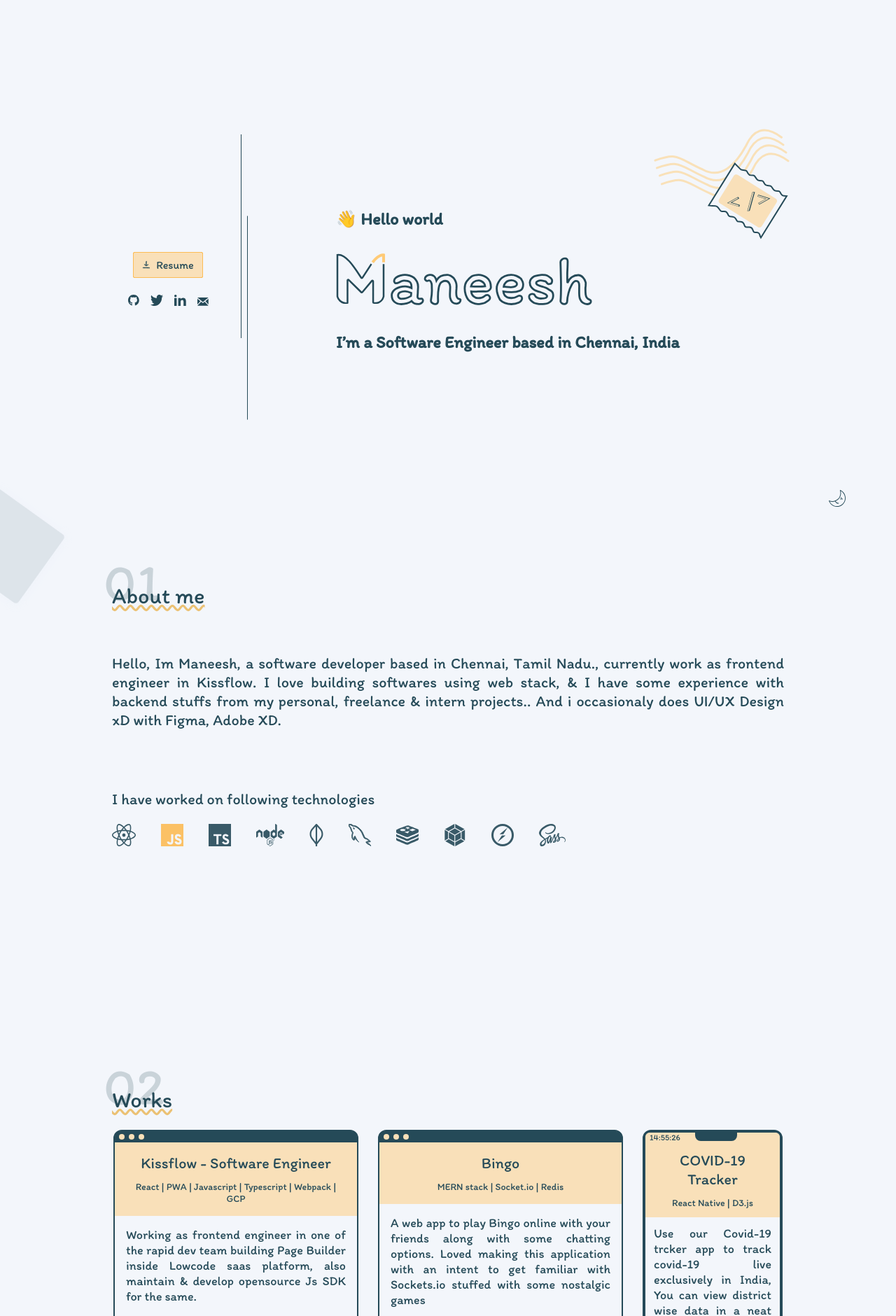
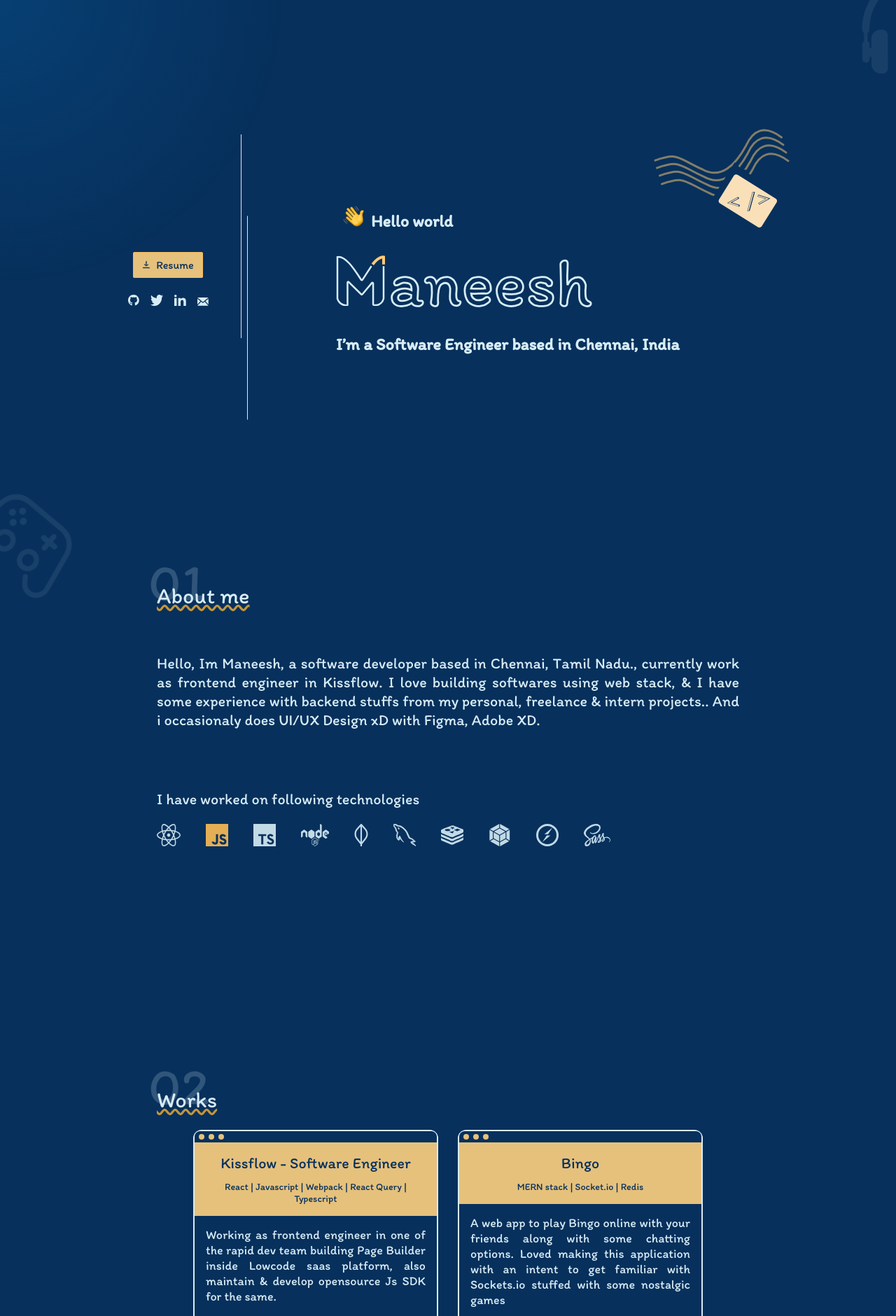
Before and after one commit to manu2699/Portfolio, a Next.js app: page / in a window 1280 px wide. Shown: the top 1880 px of the page at 70% size. Built offline with nearby package versions, Linux system fonts and the light colour scheme.

Commit message:
🎉 updates

```diff
--- a/components/home.tsx
+++ b/components/home.tsx
@@ -1,4 +1,4 @@
-import { useState, useEffect } from "react";
+/* eslint-disable @next/next/no-img-element */
 import { Button } from "./primitives/button";
 
 import styles from "./../styles/home.module.css";
@@ -10,8 +10,6 @@ import EmailIcon from "./../public/svgs/Email.svg";
 import LogoIcon from "./../public/svgs/LogoLight.svg";
 import StampIcon from "./../public/svgs/Stamp.svg";
 import DownloadIcon from "./../public/svgs/Download.svg";
-import LightModeIcon from "./../public/svgs/Light.svg";
-import DarkModeIcon from "./../public/svgs/Dark.svg";
 
 const SocialLinks = [
 	{
@@ -38,22 +36,6 @@ const SocialLinks = [
 ];
 
 export const HomeComponent = () => {
-	const [currMode, setCurrMode] = useState("");
-	useEffect(function onLoad() {
-		let activeMode: string = localStorage.getItem("theme") || "light";
-		setCurrMode(activeMode);
-		document.documentElement.setAttribute("data-theme", activeMode);
-	}, []);
-
-	function toggleModes(isDark: boolean) {
-		if (isDark) {
-			document.documentElement.setAttribute("data-theme", "dark");
-		} else {
-			document.documentElement.setAttribute("data-theme", "light");
-		}
-		localStorage.setItem("theme", isDark ? "dark" : "light");
-		setCurrMode(isDark ? "dark" : "light");
-	}
 
 	return (
 		<div className={`page ${styles.homePage}`}>
@@ -62,7 +44,7 @@ export const HomeComponent = () => {
 					<Button
 						onClick={() =>
 							window.open(
-								"https://drive.google.com/file/d/10Ti9fUeYoOsS0I5bP4wCjBYBddH3j-w8/view?usp=sharing",
+								"https://drive.google.com/file/d/1-Mnm72_sopsJ1sOKnaX16-xybyP3u4N0/view?usp=drive_link",
 								"_blank"
 							)
 						}
@@ -85,7 +67,16 @@ export const HomeComponent = () => {
 					<div className={`${styles.line} ${styles.line2}`} />
 				</div>
 				<div className={styles.heroText}>
-					<h2 className={styles.texts}>👋 Hello world</h2>
+					<h2 className={styles.texts}>
+						<img
+							src='/wave.png'
+							id='wavehands'
+							alt='👋'
+							width={"30px"}
+							className={"hand"}
+						/>
+						Hello world
+					</h2>
 					<div className={styles.mainTitle}>
 						<LogoIcon />
 						<h1 className={styles.title}>Maneesh</h1>
@@ -98,17 +89,6 @@ export const HomeComponent = () => {
 					<StampIcon />
 				</div>
 			</div>
-			<div className={styles.modesToggle}>
-				{currMode === "light" ? (
-					<div onClick={() => toggleModes(true)}>
-						<DarkModeIcon />
-					</div>
-				) : (
-					<div onClick={() => toggleModes(false)}>
-						<LightModeIcon />
-					</div>
-				)}
-			</div>
 		</div>
 	);
 };
--- a/components/index.tsx
+++ b/components/index.tsx
@@ -5,3 +5,4 @@ export { AboutComponent } from "./about";
 export { Button } from "./primitives/button";
 export { Title } from "./primitives/title";
 export { WorksComponent } from "./works";
+export { BGOverlayComponent } from "./overlay.jsx";
--- /dev/null
+++ b/components/overlay.jsx
@@ -0,0 +1,32 @@
+import { useEffect, useRef, useState } from "react";
+
+export const BGOverlayComponent = () => {
+	const [coord, setCoords] = useState({ x: 0, y: 0 });
+	const bgOverlayRef = useRef(null);
+
+	useEffect(function onLoad() {
+		window.addEventListener("mousemove", handleMouseMove);
+	}, []);
+
+	function handleMouseMove(e) {
+		if (bgOverlayRef.current) {
+			requestAnimationFrame(() => {
+				setCoords({ x: e.x, y: e.y });
+			});
+			// setCoords({ x: e.x, y: e.y });
+			// console.log({ x: e.x, y: e.y });
+			// bgOverlayRef.current.style.background = `radial-gradient(600px at ${e.x}px ${e.y}px, rgba(29, 78, 216, 0.15), transparent 80%);`;
+		}
+	}
+
+	return (
+		<div
+			className='bgOverlay'
+			ref={bgOverlayRef}
+			onMouseMove={handleMouseMove}
+			style={{
+				background: `radial-gradient(450px at ${coord.x}px ${coord.y}px, var(--primary-bg-10), transparent 90%)`
+			}}
+		/>
+	);
+};
--- a/components/works.tsx
+++ b/components/works.tsx
@@ -15,8 +15,8 @@ export const WorksComponent = () => {
 				<div className={styles.worksWrapper}>
 					{Works.map((work, index) => {
 						if (work.type === "desktop")
-							return <Desktop work={work} />;
-						else return <Mobile work={work} />;
+							return <Desktop key={index} work={work} />;
+						else return <Mobile key={index} work={work} />;
 					})}
 				</div>
 			</div>
@@ -50,7 +50,7 @@ const Desktop = ({ work }: { work: TypeWork }) => {
 				{work.links.map((link, index) => {
 					return (
 						<div
-							key={work.label}
+							key={work.label + index}
 							onClick={() => window.open(link.url, "_blank")}>
 							{link.icon}
 						</div>
@@ -103,7 +103,7 @@ const Mobile = ({ work }: { work: TypeWork }) => {
 				{work.links.map((link, index) => {
 					return (
 						<div
-							key={work.label}
+							key={work.label + index}
 							onClick={() => window.open(link.url, "_blank")}>
 							{link.icon}
 						</div>
@@ -166,14 +166,14 @@ const TECH_STACKS = {
 	EJS: {
 		name: "EJS"
 	},
-	GCP: {
-		name: "GCP"
-	},
 	MERN: {
 		name: "MERN stack"
 	},
 	PWA: {
 		name: "PWA"
+	},
+	REACT_QUERY: {
+		name: "React Query"
 	}
 };
 
@@ -187,11 +187,10 @@ const Works: TypeWork[] = [
 		date: "2021 Feb - Present",
 		stacksused: [
 			TECH_STACKS.REACT,
-			TECH_STACKS.PWA,
 			TECH_STACKS.JAVASCRIPT,
+			TECH_STACKS.WEBPACK,
+			TECH_STACKS.REACT_QUERY,
 			TECH_STACKS.TYPESCRIPT,
-			TECH_STACKS.WEBPACK,
-			TECH_STACKS.GCP
 		],
 		links: [
 			{
--- a/pages/index.tsx
+++ b/pages/index.tsx
@@ -5,33 +5,37 @@ import {
 	HeaderComponent,
 	HomeComponent,
 	AboutComponent,
-	WorksComponent
+	WorksComponent,
+	BGOverlayComponent
 } from "../components";
 
 import styles from "./../styles/index.module.css";
 
-// import GamepadSvg from "../public/svgs/Gamepad.svg";
-// import HeadsetSvg from "../public/svgs/Headset.svg";
+import GamepadSvg from "../public/svgs/Gamepad.svg";
+import HeadsetSvg from "../public/svgs/Headset.svg";
+
 
 const Home: NextPage = () => {
 	return (
 		<React.Fragment>
 			<HeaderComponent />
 			<main className={styles.main}>
-				{/* <div className={styles.bgSvg1}>
+				<div className={styles.bgSvg1}>
 					<HeadsetSvg />
 				</div>
 			  <div className={styles.bgSvg2}>
 					<GamepadSvg />
-				</div> */}
-				<div className={styles.rotatingDiv} />
+				</div>
+				{/* <div className={styles.rotatingDiv} /> */}
 				<HomeComponent />
 				<AboutComponent />
 				<WorksComponent />
+				<BGOverlayComponent />
 			</main>
 
 			<footer className={styles.footer}>
-				{"🎨 & <Developed />"} with 💖 by Maneesh
+				{"🎨 & <Developed />"} with 💖 in Next.js
+				by Maneesh
 			</footer>
 		</React.Fragment>
 	);
--- a/styles/about.module.css
+++ b/styles/about.module.css
@@ -1,5 +1,5 @@
 .aboutContainer {
-	width: 80%;
+	width: 70%;
 	height: 45rem;
 	padding: 32px;
 	display: flex;
--- a/styles/globals.css
+++ b/styles/globals.css
@@ -34,6 +34,60 @@ a {
   background: var(--primary-yellow-100);
 }
 
+.hand {
+	cursor: pointer;
+	margin: 0 10px;
+}
+
+
+.wave{
+	animation: wave-animation 1s ease-in-out;
+}
+
+.hand:hover{
+	animation: wave-animation 1s ease-in-out infinite;
+}
+
+@keyframes wave-animation {
+	from {
+		transform: none;
+	}
+
+	15% {
+		transform: translate3d(-20%, 0, 0) rotate3d(0, 0, 1, -10deg);
+	}
+
+	30% {
+		transform: translate3d(10%, 0, 0) rotate3d(0, 0, 1, 7deg);
+	}
+
+	45% {
+		transform: translate3d(-15%, 0, 0) rotate3d(0, 0, 1, -10deg);
+	}
+
+	60% {
+		transform: translate3d(10%, 0, 0) rotate3d(0, 0, 1, 5deg);
+	}
+
+	75% {
+		transform: translate3d(-5%, 0, 0) rotate3d(0, 0, 1, -2deg);
+	}
+
+	to {
+		transform: none;
+	}
+}
+
+.bgOverlay{
+  position: fixed;
+  top: 0;
+  left: 0;
+  width: 100vw;
+  height: 100vh;
+  /* z-index: 100; */
+  pointer-events: none;
+}
+
 @media (prefers-color-scheme: dark) {
   html {
     color-scheme: dark;
--- a/styles/variables.css
+++ b/styles/variables.css
@@ -1,18 +1,19 @@
 
 
 :root {
-  --primary-bg: #F3F6FB;
-  --primary-text: #254A58;
-  --secondary-text: #254A58;
+  --primary-bg: #07305c;
+  --primary-bg-10: #076db641;
+  --primary-text: #D7ECF5;
+  --secondary-text: #07305c;
   --shadow-color: #CEDEF3;
 
   /* Theme colors */
   --primary-yellow-400: #FCBC55;
-  --primary-yellow-200: #EBC174;
-  --primary-yellow-100: #F9E0B9;
+  --primary-yellow-200: #dca339e1;
+  --primary-yellow-100: #e5c17c;
 }
 
-[data-theme="dark"] {
+/* [data-theme="dark"] {
   --primary-bg: #29363A;
   --primary-text: #D7ECF5;
 }
@@ -22,4 +23,4 @@
     --primary-bg: #29363A;
     --primary-text: #D7ECF5;
   }
-}
+} */
--- a/styles/works.module.css
+++ b/styles/works.module.css
@@ -1,5 +1,5 @@
 .worksContainer {
-	width: 80%;
+	width: 70%;
 	min-height: 900px;
 	padding: 32px;
 	display: flex;
@@ -82,7 +82,7 @@
 }
 
 .mobileContainer {
-	width: 200px;
+	width: 220px;
 	border-radius: 12px;
 	color: var(--primary-text);
 	border: 4px solid;
--- a/tsconfig.json
+++ b/tsconfig.json
@@ -15,6 +15,6 @@
     "jsx": "preserve",
     "incremental": true
   },
-  "include": ["next-env.d.ts", "**/*.ts", "**/*.tsx"],
+  "include": ["next-env.d.ts", "**/*.ts", "**/*.tsx", "components/overlay.jsx"],
   "exclude": ["node_modules"]
 }
```
Also changed, not shown: public/wave.png (added), 1 other file (tests, documents, lock files or other folders).
